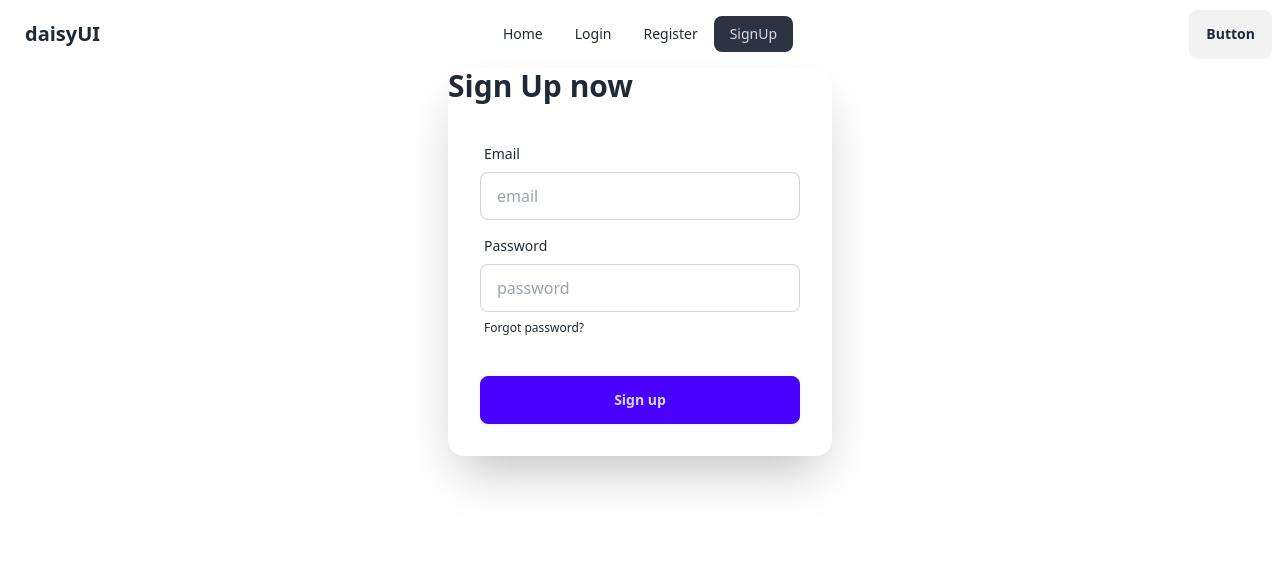
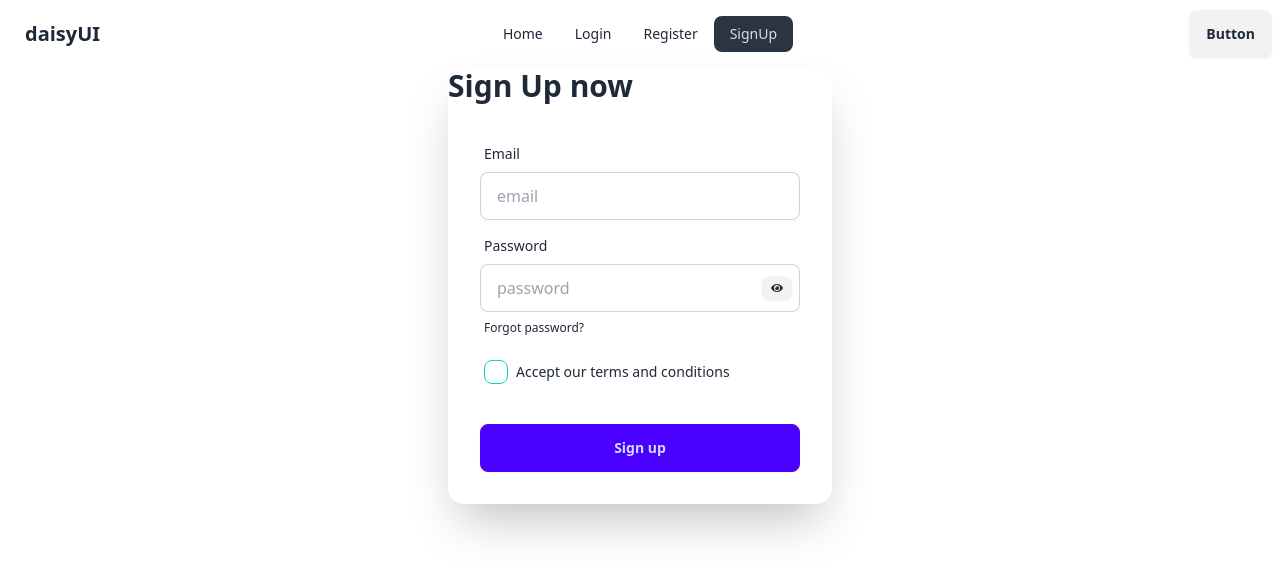
Before and after one commit to jaky-sheikh/email-password-auth, a React (Vite) app: page /signUp in a window 1280 px wide. Shown: the top 576 px of the page. Built offline with nearby package versions, Linux system fonts and the light colour scheme.

Commit message:
toggle password showing system and accept terms condition system

```diff
--- a/package.json
+++ b/package.json
@@ -15,6 +15,7 @@
     "match-sorter": "^8.0.0",
     "react": "^18.3.1",
     "react-dom": "^18.3.1",
+    "react-icons": "^5.4.0",
     "react-router-dom": "^7.1.1",
     "sort-by": "^1.2.0"
   },
--- a/src/components/SignUp/SignUp.jsx
+++ b/src/components/SignUp/SignUp.jsx
@@ -1,21 +1,29 @@
 import { createUserWithEmailAndPassword } from "firebase/auth";
 import { auth } from "../../firebase.init";
 import { useState } from "react";
+import { FaEye, FaEyeSlash } from "react-icons/fa";
 
 const SignUp = () => {
 
     const [success, setSuccess] = useState(false);
-    const [errorMessage, setErrorMessage] = useState('')
+    const [errorMessage, setErrorMessage] = useState('');
+    const [showPassword, setShowPassword] = useState(false);
 
     const handleSignUp = e => {
         e.preventDefault();
         const email = e.target.email.value;
         const password = e.target.password.value;
-        console.log(email, password);
+        const terms = e.target.terms.checked;
+        console.log(email, password, terms);
 
         // reset error and status
         setErrorMessage('');
         setSuccess(false);
+
+        if (!terms) {
+            setErrorMessage('Please accept our terms and condition.')
+            return;
+        }
 
         if (password.length < 6) {
             setErrorMessage('Password should be 6 characters or longer');
@@ -54,13 +62,29 @@
                     </label>
                     <input type="email" name="email" placeholder="email" className="input input-bordered" required />
                 </div>
-                <div className="form-control">
+                <div className="form-control relative">
                     <label className="label">
                         <span className="label-text">Password</span>
                     </label>
-                    <input type="password" name="password" placeholder="password" className="input input-bordered" required />
+                    <input
+                        type={showPassword ? 'text' : 'password'}
+                        name="password"
+                        placeholder="password"
+                        className="input input-bordered" required />
+                    <button onClick={() => setShowPassword(!showPassword)}
+                        className="btn btn-xs absolute right-2 top-12">
+                        {
+                            showPassword ? <FaEyeSlash></FaEyeSlash> : <FaEye></FaEye>
+                        }
+                    </button>
                     <label className="label">
                         <a href="#" className="label-text-alt link link-hover">Forgot password?</a>
+                    </label>
+                </div>
+                <div className="form-control">
+                    <label className="cursor-pointer label justify-start">
+                        <input type="checkbox" name="terms" className="checkbox checkbox-accent" />
+                        <span className="label-text ml-2">Accept our terms and conditions</span>
                     </label>
                 </div>
                 <div className="form-control mt-6">
```
Also changed, not shown: 1 other file (tests, documents, lock files or other folders).
